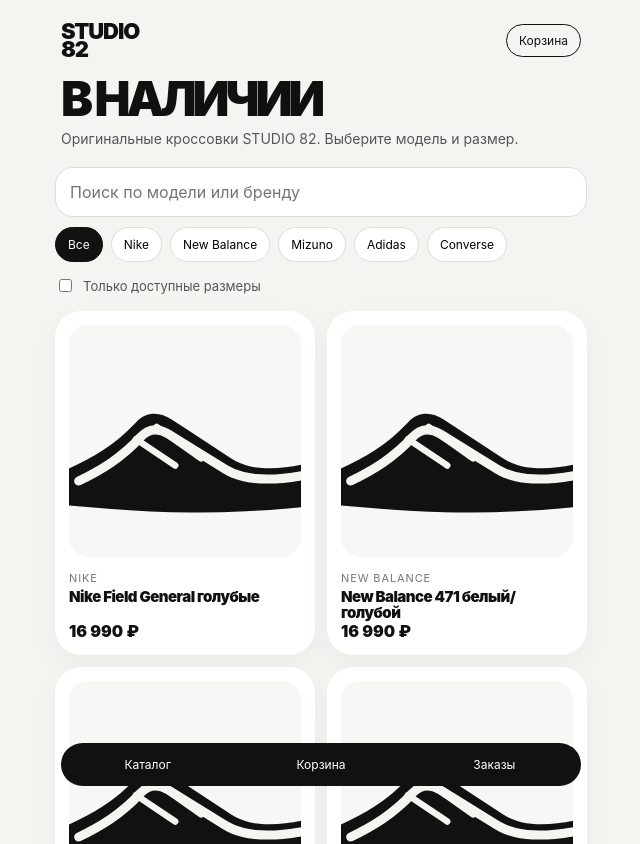
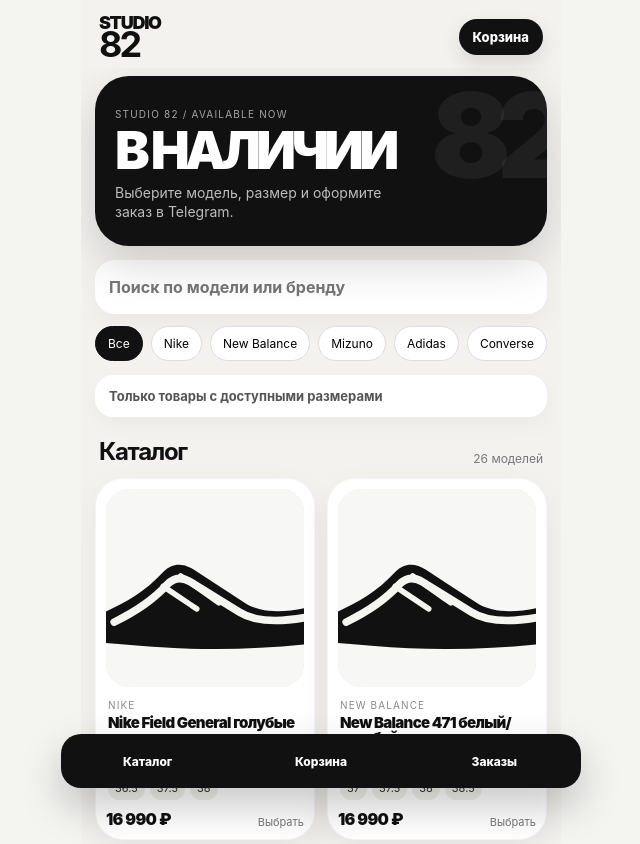
Before and after one commit to vladimirgoracev062-netizen/studio82-miniapp, a Next.js app: page / in a window 1280 px wide. Shown: the top 844 px of the page, without its empty margins (319-959 px from the left). Built offline with nearby package versions, Linux system fonts and the light colour scheme; no server answers.

Commit message:
Redesign client interface

```diff
--- a/src/app/page.tsx
+++ b/src/app/page.tsx
@@ -34,46 +34,62 @@
   }, [products, query, brand, onlyAvailable]);
 
   return (
-    <main className="app">
-      <header className="top">
-        <div className="logo"><span>STUDIO</span><span>82</span></div>
-        <Link className="pill" href="/cart">Корзина {cartCount ? `(${cartCount})` : ''}</Link>
+    <main className="app client-app">
+      <header className="client-top">
+        <Link href="/" className="client-logo" aria-label="STUDIO 82">
+          <span>STUDIO</span><b>82</b>
+        </Link>
+        <Link className="cart-pill" href="/cart">Корзина {cartCount ? <b>{cartCount}</b> : null}</Link>
       </header>
 
-      <section className="hero">
+      <section className="client-hero">
+        <div>
+          <p className="eyebrow">STUDIO 82 / AVAILABLE NOW</p>
           <h1>В НАЛИЧИИ</h1>
-        <p>Оригинальные кроссовки STUDIO 82. Выберите модель и размер.</p>
+          <p>Выберите модель, размер и оформите заказ в Telegram.</p>
+        </div>
       </section>
 
-      <section className="filters">
+      <section className="client-filters">
         <input className="input search" placeholder="Поиск по модели или бренду" value={query} onChange={(e) => setQuery(e.target.value)} />
-        <div className="chips">
+        <div className="chips brand-scroll">
           {brands.map((item) => (
             <button key={item} className={`chip ${brand === item ? 'active' : ''}`} onClick={() => setBrand(item)}>{item}</button>
           ))}
         </div>
-        <label className="toggle-line">
-          <input type="checkbox" checked={onlyAvailable} onChange={(e) => setOnlyAvailable(e.target.checked)} />
-          <span>Только доступные размеры</span>
-        </label>
+        <button className={`availability-toggle ${onlyAvailable ? 'active' : ''}`} onClick={() => setOnlyAvailable((value) => !value)}>
+          Только товары с доступными размерами
+        </button>
       </section>
 
-      <section className="grid">
+      <section className="catalog-head">
+        <h2>Каталог</h2>
+        <span>{filtered.length} моделей</span>
+      </section>
+
+      <section className="grid product-grid">
         {filtered.length === 0 && <div className="empty wide">Ничего не найдено</div>}
-        {filtered.map((product) => (
-          <Link href={`/product/${product.id}`} className="card" key={product.id}>
-            <div className="square-media shoe"><img src={safeImage(product)} alt={product.title} /></div>
+        {filtered.map((product) => {
+          const availableSizes = product.sizes.filter((size) => Number(size.stock) > 0).map((size) => size.size).slice(0, 4);
+          return (
+            <Link href={`/product/${product.id}`} className="card product-card" key={product.id}>
+              <div className="square-media shoe product-cover"><img src={safeImage(product)} alt={product.title} /></div>
               <div className="brand">{product.brand}</div>
               <div className="name">{product.title}</div>
+              <div className="product-color">{product.color}</div>
+              <div className="mini-sizes">
+                {availableSizes.length ? availableSizes.map((size) => <span key={size}>{size}</span>) : <span className="muted-chip">нет размеров</span>}
+              </div>
               <div className="card-meta">
                 <div className="price">{formatPrice(product.price)}</div>
-              {!productAvailable(product) && <span className="soldout">Нет размеров</span>}
+                {!productAvailable(product) ? <span className="soldout">Нет размеров</span> : <span className="select-label">Выбрать</span>}
               </div>
             </Link>
-        ))}
+          );
+        })}
       </section>
 
-      <nav className="nav nav-three">
+      <nav className="nav nav-three client-nav">
         <Link href="/">Каталог</Link>
         <Link href="/cart">Корзина</Link>
         <Link href="/profile">Заказы</Link>
```
Also changed, not shown: src/app/product/[id]/page.tsx (+31 -12 lines), src/app/globals.css, 1 other file (tests, documents, lock files or other folders). Lines whose indentation alone changed are shown as unchanged.
